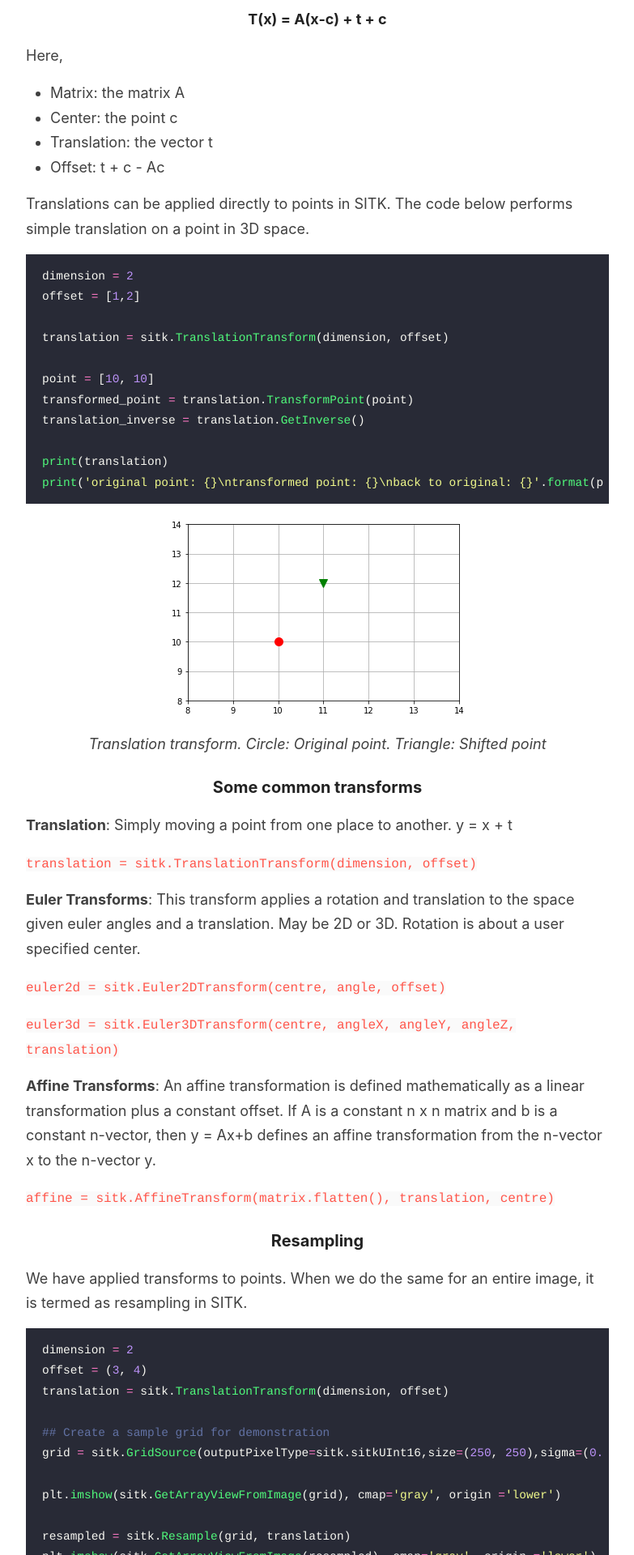
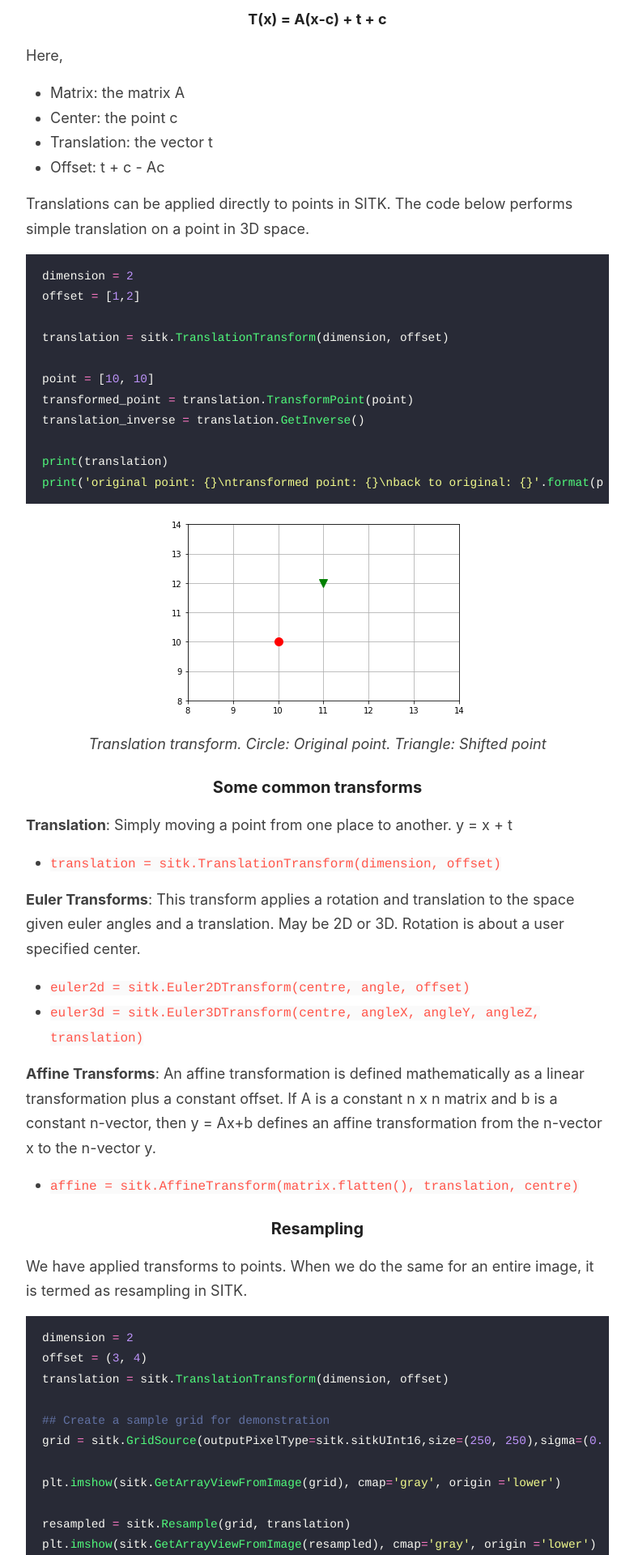
Before and after one commit to CodeSeeker99/codeseeker99.github.io, a Jekyll site: the page built from _posts/2021-02-16-Basics-of-SimpleITK.md, in a window 1280 px wide. Shown: the part 4480-6400 px from the top of the page at 81% size, without its empty margins (248-1031 px from the left). Built offline with Jekyll 4.4.1, drawn with Linux system fonts in a browser that asks for light colours; our own code applies the rules of GitHub Pages for plain Markdown files.

Commit message:
Update 2021-02-16-Basics-of-SimpleITK.md

````diff
--- a/_posts/2021-02-16-Basics-of-SimpleITK.md
+++ b/_posts/2021-02-16-Basics-of-SimpleITK.md
@@ -126,6 +126,8 @@ print(translation)
 print('original point: {}\ntransformed point: {}\nback to original: {}'.format(point,transformed_point,translation_inverse.TransformPoint(transformed_point)))
 ```
 
+
+
 ![PointTranslation]({{site.baseurl}}/images/point_translation.png)
 <p style="text-align:center"><i> Translation transform. Circle: Original point. Triangle: Shifted point</i></p>
 
@@ -133,18 +135,16 @@ print('original point: {}\ntransformed point: {}\nback to original: {}'.format(p
 
 **Translation**: Simply moving a point from one place to another. y = x + t
 
-```translation = sitk.TranslationTransform(dimension, offset)```
+  - ```translation = sitk.TranslationTransform(dimension, offset)```
 
 **Euler Transforms**: This transform applies a rotation and translation to the space given euler angles and a translation. May be 2D or 3D. Rotation is about a user specified center.
 
-```euler2d = sitk.Euler2DTransform(centre, angle, offset)```
-
-```euler3d = sitk.Euler3DTransform(centre, angleX, angleY, angleZ, translation)```
+  - ```euler2d = sitk.Euler2DTransform(centre, angle, offset)```
+  - ```euler3d = sitk.Euler3DTransform(centre, angleX, angleY, angleZ, translation)```
 
 **Affine Transforms**: An affine transformation is defined mathematically as a linear transformation plus a constant offset. If A is a constant n x n matrix and b is a constant n-vector, then y = Ax+b defines an affine transformation from the n-vector x to the n-vector y.
 
-```affine = sitk.AffineTransform(matrix.flatten(), translation, centre)```
-
+  - ```affine = sitk.AffineTransform(matrix.flatten(), translation, centre)```
 
 ### Resampling
 
````
